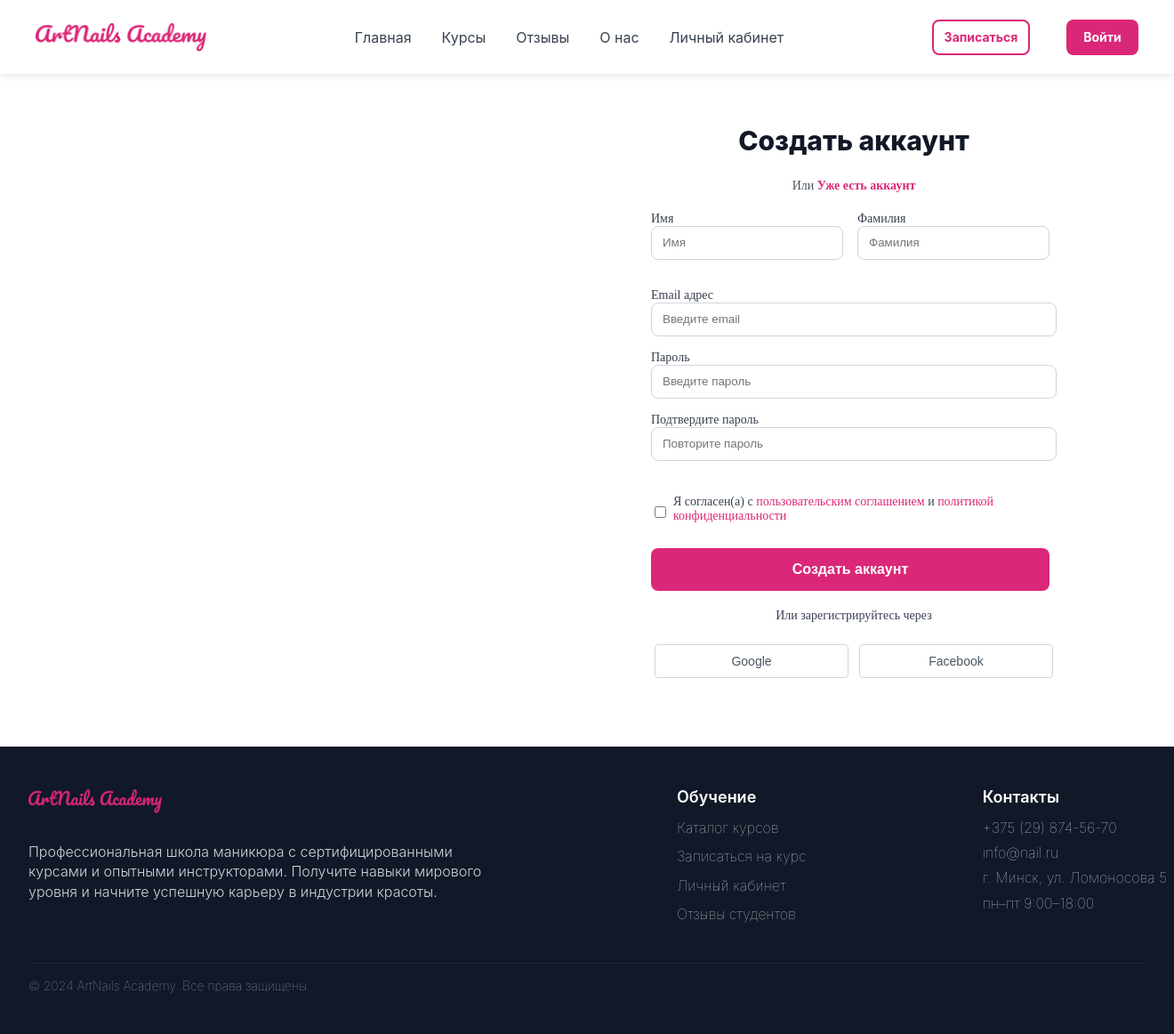
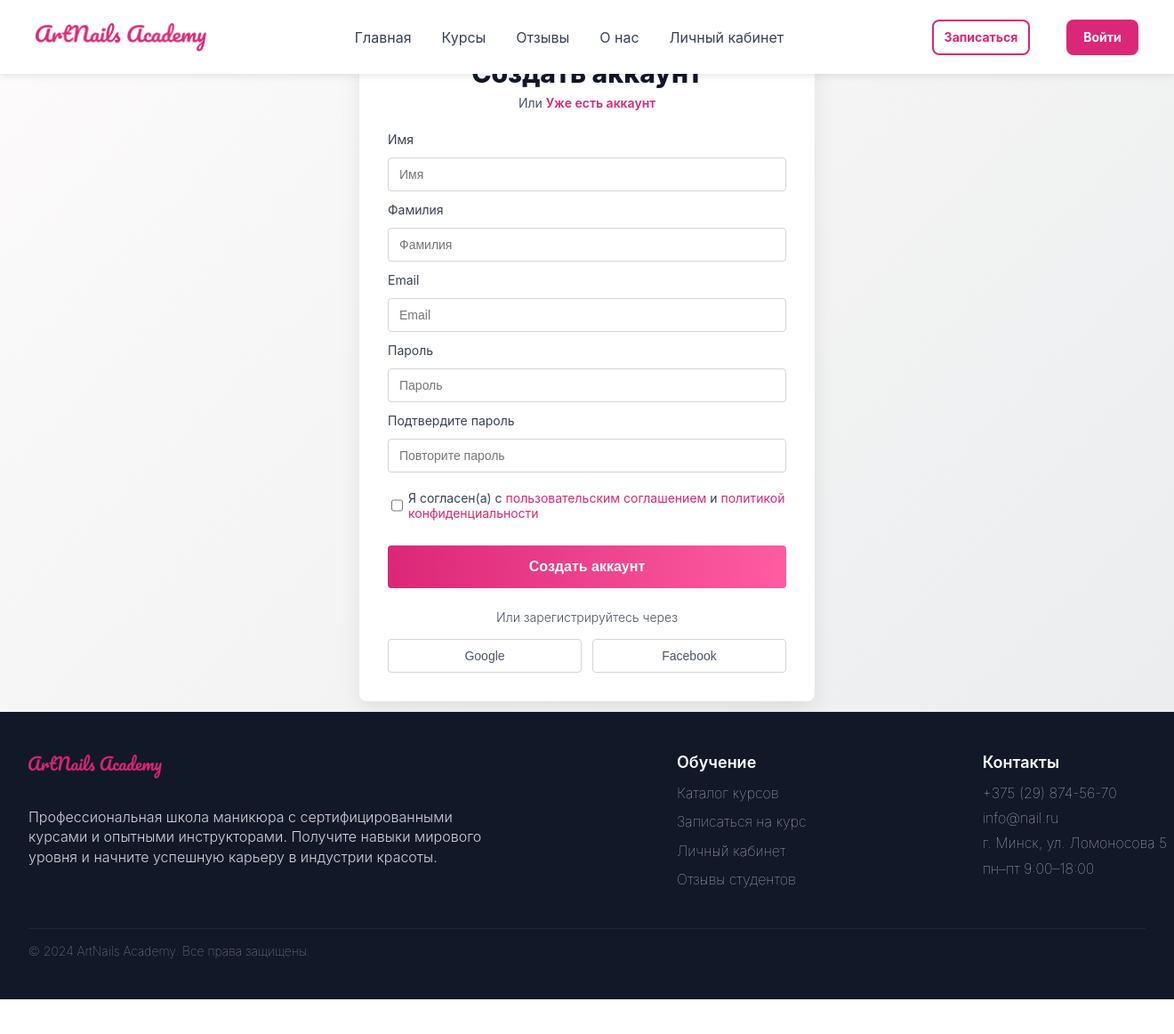
Before and after one commit to Pollmoriy/ArtNails_Academy, a Flask app: page /register in a window 1320 px wide. Shown: the whole page at 89% size. After the commit the page ends 1123 px from the top, so only its background shows below. Run offline with Flask 3, Linux system fonts and the light colour scheme; parts of the project's set-up code (start-up, migrations or seed data) failed here and were passed over.

Commit message:
Переделала регистрацию и авторизацию

```diff
--- a/app/static/css/style.css
+++ b/app/static/css/style.css
@@ -695,36 +695,44 @@ header {
 
 /* ===== LOGIN PAGE ===== */
 .login-page {
-    min-height: 1023px;
-    display: flex;
-    justify-content: center;
-    align-items: flex-start;
-    background-color: #FFFFFF;
+    min-height: 100vh;
+    display: flex;
+    justify-content: center;
+    align-items: center;
+    background: linear-gradient(135deg, #fdfbfb 0%, #ebedee 100%);
+    font-family: 'Inter', sans-serif;
 }
 
 .login-container {
-    width: 448px;
-    height: 396px;
-    margin-top: 240px;
+    width: 420px;
+    padding: 48px 32px;
+    background-color: #ffffff;
+    border-radius: 16px;
+    box-shadow: 0 12px 24px rgba(0,0,0,0.08);
     text-align: center;
-    font-family: 'Inter', sans-serif;
+    transition: transform 0.3s ease, box-shadow 0.3s ease;
+}
+
+.login-container:hover {
+    transform: translateY(-4px);
+    box-shadow: 0 20px 40px rgba(0,0,0,0.12);
 }
 
 /* Заголовки */
 .login-title {
-    font-weight: 800; /* Extra Bold */
-    font-size: 30px;
+    font-weight: 800;
+    font-size: 32px;
     color: #111827;
-    margin-bottom: 7px;
+    margin-bottom: 8px;
 }
 
 .login-subtitle {
     font-size: 14px;
-    margin: 0;
+    margin-bottom: 32px;
 }
 
 .login-subtitle-grey {
-    color: #4B5563;
+    color: #6B7280;
     font-weight: 400;
 }
 
@@ -732,19 +740,180 @@ header {
     color: #DB2777;
     font-weight: 600;
     text-decoration: none;
+    transition: color 0.3s ease;
+}
+
+.login-subtitle-pink:hover {
+    color: #c61f6a;
 }
 
 /* Поля ввода */
 .login-form {
     display: flex;
     flex-direction: column;
-    align-items: center;
-    margin-top: 36px;
-    gap: 8px; /* поля сливаются, но немного воздуха */
+    gap: 16px;
 }
 
 .login-form input {
+    width: 100%;
+    height: 44px;
+    border: 1px solid #D1D5DB;
+    border-radius: 8px;
+    padding: 0 14px;
+    font-size: 14px;
+    color: #111827;
+    outline: none;
+    transition: border-color 0.3s ease, box-shadow 0.3s ease;
+}
+
+.login-form input:focus {
+    border-color: #DB2777;
+    box-shadow: 0 0 8px rgba(219,39,119,0.2);
+}
+
+/* Забыли пароль */
+.forgot-password {
+    text-align: right;
+}
+
+.forgot-password a {
+    font-size: 13px;
+    color: #DB2777;
+    text-decoration: none;
+    font-weight: 400;
+    transition: color 0.3s ease;
+}
+
+.forgot-password a:hover {
+    color: #c61f6a;
+}
+
+/* Кнопка Войти */
+.btn-login-main {
+    width: 100%;
+    height: 48px;
+    background: linear-gradient(90deg, #DB2777 0%, #FF5CA2 100%);
+    color: #ffffff;
+    font-weight: 700;
+    font-size: 16px;
+    border: none;
+    border-radius: 8px;
+    cursor: pointer;
+    transition: background 0.3s ease, transform 0.2s ease;
+}
+
+.btn-login-main:hover {
+    background: linear-gradient(90deg, #c61f6a 0%, #ff4391 100%);
+    transform: translateY(-2px);
+}
+
+/* Разделитель */
+.login-divider-wrapper {
+    display: flex;
+    align-items: center;
+    justify-content: center;
+    margin: 32px 0;
+    gap: 12px;
+}
+
+.login-divider-line {
+    flex: 1;
+    height: 1px;
+    background-color: #E5E7EB;
+}
+
+.login-divider-text {
+    font-size: 14px;
+    color: #6B7280;
+    font-weight: 300;
+}
+
+/* Соцсети */
+.login-social {
+    display: flex;
+    justify-content: space-between;
+    gap: 12px;
+}
+
+.social-btn {
+    flex: 1;
+    height: 44px;
+    border-radius: 8px;
+    border: 1px solid #D1D5DB;
+    font-size: 14px;
+    font-weight: 500;
+    cursor: pointer;
+    transition: background-color 0.3s ease, transform 0.2s ease;
+}
+
+.social-btn:hover {
+    transform: translateY(-2px);
+}
+
+.soci
+
+/* ===== LOGIN / REGISTER PAGE ===== */
+.login-page {
+    min-height: 1023px;
+    display: flex;
+    justify-content: center;
+    align-items: flex-start;
+    background-color: #FFFFFF;
+    padding-top: 120px; /* отступ от хедера */
+    padding-bottom: 80px; /* отступ от футера */
+}
+
+.login-container {
     width: 448px;
+    background-color: #ffffff;
+    border-radius: 8px;
+    padding: 32px;
+    text-align: center;
+    font-family: 'Inter', sans-serif;
+    box-shadow: 0 8px 24px rgba(0,0,0,0.08);
+}
+
+/* Заголовки */
+.login-title {
+    font-weight: 800;
+    font-size: 30px;
+    color: #111827;
+    margin-bottom: 7px;
+}
+
+.login-subtitle {
+    font-size: 14px;
+    margin: 0 0 24px 0;
+}
+
+.login-subtitle-grey {
+    color: #4B5563;
+    font-weight: 400;
+}
+
+.login-subtitle-pink {
+    color: #DB2777;
+    font-weight: 600;
+    text-decoration: none;
+}
+
+/* Поля ввода */
+.login-form {
+    display: flex;
+    flex-direction: column;
+    align-items: stretch;
+    gap: 12px;
+}
+
+.login-form label {
+    font-size: 14px;
+    color: #374151;
+    font-weight: 400;
+    text-align: left;
+}
+
+.login-form input {
+    width: 100%;
     height: 38px;
     border: 1px solid #D1D5DB;
     border-radius: 4px;
@@ -754,27 +923,34 @@ header {
     outline: none;
 }
 
-.login-form input::placeholder {
-    color: #9CA3AF;
-}
-
-/* Забыли пароль */
-.forgot-password {
-    width: 448px;
-    text-align: right;
-    margin-top: 24px;
-}
-
-.forgot-password a {
-    font-size: 14px;
+/* Чекбокс */
+.checkbox-row {
+    display: flex;
+    align-items: center;
+    margin-top: 8px;
+    font-size: 14px;
+}
+
+.checkbox-row input[type="checkbox"] {
+    width: 16px;   /* уменьшенный размер */
+    height: 16px;  /* уменьшенный размер */
+    margin-right: 6px; /* чуть меньше отступ между чекбоксом и текстом */
+    cursor: pointer;
+}
+
+.checkbox-row a {
     color: #DB2777;
     text-decoration: none;
-    font-weight: 300;
-}
-
-/* Кнопка Войти */
+}
+
+.checkbox-row a:hover {
+    color: #c61f6a;
+}
+
+
+/* Кнопка */
 .btn-login-main {
-    width: 448px;
+    width: 100%;
     height: 48px;
     background-color: #DB2777;
     color: #FFFFFF;
@@ -782,7 +958,7 @@ header {
     font-size: 16px;
     border: none;
     border-radius: 4px;
-    margin-top: 24px;
+    margin-top: 16px;
     cursor: pointer;
     transition: background-color 0.3s ease;
 }
@@ -804,11 +980,11 @@ header {
     display: flex;
     justify-content: center;
     gap: 12px;
-    margin-top: 24px;
+    margin-top: 16px;
 }
 
 .social-btn {
-    width: 218px;
+    flex: 1;
     height: 38px;
     background-color: #FFFFFF;
     border: 1px solid #D1D5DB;
@@ -822,139 +998,6 @@ header {
 .social-btn:hover {
     background-color: #F9FAFB;
 }
-
-/* ===== REGISTER PAGE ===== */
-.register-content {
-    width: 456px;
-    height: 619px;
-    background: #fff;
-    border-radius: 8px;
-    margin-top: 140px;
-    margin-left: 732px;
-    margin-bottom: 80px;
-    box-sizing: border-box;
-}
-
-.register-title {
-    font-family: 'Inter', sans-serif;
-    font-weight: 800; /* Extra Bold */
-    font-size: 30px;
-    color: #111827;
-    text-align: center;
-}
-
-.register-subtitle {
-    font-size: 14px;
-    text-align: center;
-    font-weight: 400;
-    margin-top: 22px;
-}
-
-.subtitle-gray {
-    font-weight: 400;
-    color: #4B5563;
-}
-
-.subtitle-pink {
-    font-weight: 600; /* Semi Bold */
-    color: #DB2777;
-    text-decoration: none;
-}
-
-.register-content label {
-    font-size: 14px;
-    color: #374151;
-    font-weight: 400;
-    margin-bottom: 8px; /* расстояние между надписью и полем */
-}
-
-
-.name-row {
-    display: flex;
-    gap: 16px; /* расстояние между полями Имя и Фамилия */
-    margin-top: 21px; /* отступ сверху блока */
-}
-
-.name-row { margin-bottom: 16px; }
-.full-width-input { margin-bottom: 16px; }
-.checkbox-row { margin-top: 22px; }
-.btn-register { margin-top: 20px; }
-.register-or { margin-top: 20px; }
-.social-buttons { margin-top: 20px; }
-
-
-.name-field input,
-.full-width-input {
-    margin-bottom: 16px; /* отступ после поля */
-}
-
-.name-field label {
-    font-size: 14px;
-    color: #374151;
-    font-weight: 400;
-    margin-bottom: 4px;
-}
-
-.name-field input {
-    width: 216px;
-    height: 38px;
-    border: 1px solid #D1D5DB;
-    border-radius: 8px;
-    padding: 0 12px;
-    box-sizing: border-box;
-}
-
-.full-width-input {
-    width: 456px;
-    height: 38px;
-    margin-bottom: 16px;
-    border: 1px solid #D1D5DB;
-    border-radius: 8px;
-    padding: 0 12px;
-    box-sizing: border-box;
-}
-
-.checkbox-row {
-    display: flex;
-    align-items: center;
-    margin-top: 22px;
-    font-size: 14px;
-    color: #374151;
-}
-
-.checkbox-row input {
-    margin-right: 8px;
-}
-
-.checkbox-row a {
-    color: #DB2777;
-    text-decoration: none;
-}
-
-.btn-register {
-    width: 448px;
-    height: 48px;
-    background: #DB2777;
-    color: #fff;
-    font-weight: 700;
-    font-size: 16px;
-    margin-top: 20px;
-    border: none;
-    border-radius: 8px;
-    cursor: pointer;
-}
-
-.btn-register:hover {
-    background: #b12562;
-}
-
-.register-or {
-    text-align: center;
-    font-size: 14px;
-    color: #374151;
-    margin-top: 20px;
-}
-
 
 /* ==========================
   Личный кабинет
--- a/app/templates/base.html
+++ b/app/templates/base.html
@@ -13,7 +13,6 @@
     <main>
         {% block content %}{% endblock %}
     </main>
-
     {% include 'footer.html' %}
 </body>
 </html>
--- a/app/templates/register.html
+++ b/app/templates/register.html
@@ -1,39 +1,30 @@
 <link rel="stylesheet" href="{{ url_for('static', filename='css/style.css') }}">
 {% include 'header.html' %}
 
-<section class="register-section" style="margin-top: 77px;"> <!-- учитываем хедер -->
-    <form class="register-content" method="POST">
-        <h1 class="register-title">Создать аккаунт</h1>
-        <p class="register-subtitle">
-            <span class="subtitle-gray">Или</span>
-            <a href="{{ url_for('auth.login') }}" class="subtitle-pink">Уже есть аккаунт</a>
+<main class="login-page"> <!-- используем тот же контейнер, что и для входа -->
+    <div class="login-container">
+        <h1 class="login-title">Создать аккаунт</h1>
+        <p class="login-subtitle">
+            <span class="login-subtitle-grey">Или </span>
+            <a href="{{ url_for('auth.login') }}" class="login-subtitle-pink">Уже есть аккаунт</a>
         </p>
 
-        <!-- Имя и Фамилия -->
-        <div class="name-row">
-            <div class="name-field">
+        <form class="login-form" method="POST">
             <label>Имя</label>
             <input type="text" name="first_name" placeholder="Имя" required>
-            </div>
-            <div class="name-field">
+
             <label>Фамилия</label>
             <input type="text" name="last_name" placeholder="Фамилия" required>
-            </div>
-        </div>
 
-        <!-- Email -->
-        <label>Email адрес</label>
-        <input type="email" name="email" placeholder="Введите email" class="full-width-input" required>
+            <label>Email</label>
+            <input type="email" name="email" placeholder="Email" required>
 
-        <!-- Пароль -->
             <label>Пароль</label>
-        <input type="password" name="password" placeholder="Введите пароль" class="full-width-input" required>
+            <input type="password" name="password" placeholder="Пароль" required>
 
-        <!-- Подтвердите пароль -->
             <label>Подтвердите пароль</label>
-        <input type="password" name="confirm_password" placeholder="Повторите пароль" class="full-width-input" required>
+            <input type="password" name="confirm_password" placeholder="Повторите пароль" required>
 
-        <!-- Чекбокс -->
             <div class="checkbox-row">
                 <input type="checkbox" name="terms" id="agreement" required>
                 <label for="agreement">
@@ -41,18 +32,16 @@
                 </label>
             </div>
 
-        <!-- Кнопка Создать аккаунт -->
-        <button type="submit" class="btn-register">Создать аккаунт</button>
+            <button type="submit" class="btn-login-main">Создать аккаунт</button>
+        </form>
 
-        <!-- Или зарегистрируйтесь через -->
-        <p class="register-or">Или зарегистрируйтесь через</p>
+        <p class="login-divider">Или зарегистрируйтесь через</p>
 
-        <!-- Google / Facebook -->
         <div class="login-social">
             <button type="button" class="social-btn">Google</button>
             <button type="button" class="social-btn">Facebook</button>
         </div>
-    </form>
-</section>
+    </div>
+</main>
 
 {% include 'footer.html' %}
```
Also changed, not shown: app/routes/catalog.py (+43 -10 lines), app/static/js/catalog_filter.js (added, +76 -0 lines), app/templates/catalog.html (+8 -4 lines), app/templates/login.html (+8 -4 lines). Lines whose indentation alone changed are shown as unchanged.
